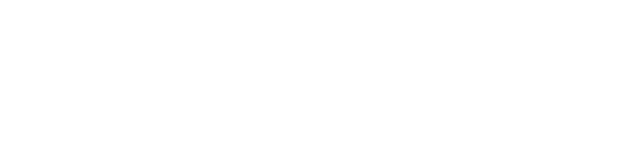
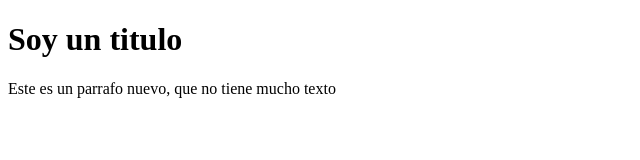
Before and after one commit to gum23/curso-practico-javascript-desde-cero, a plain HTML site: page index.html in a window 1280 px wide. Shown: the whole page, without its empty margins (0-640 px from the left). Drawn offline with Linux system fonts and the light colour scheme.

Commit message:
Le hice otros cambios... guardando desde bash

```diff
--- a/index.html
+++ b/index.html
@@ -7,6 +7,8 @@
     <title>Proyectos en Github desde cero (con JS)</title>
 </head>
 <body>
+    <h1>Soy un titulo</h1>
+    <p>Este es un parrafo nuevo, que no tiene mucho texto</p>
 
     <script src="./script.js"></script>
 </body>
--- a/script.js
+++ b/script.js
@@ -1 +1,3 @@
 console.log("Hello world")
+
+console.log("Es otro cambio, para probar la terminal")
```
